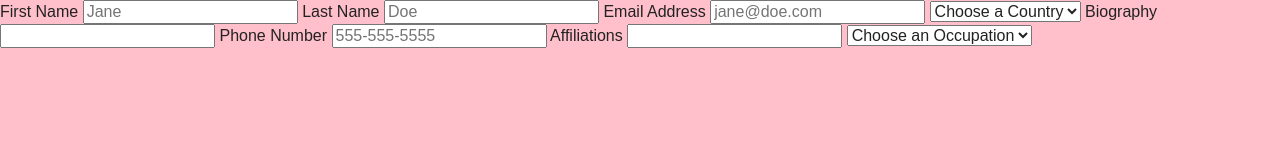
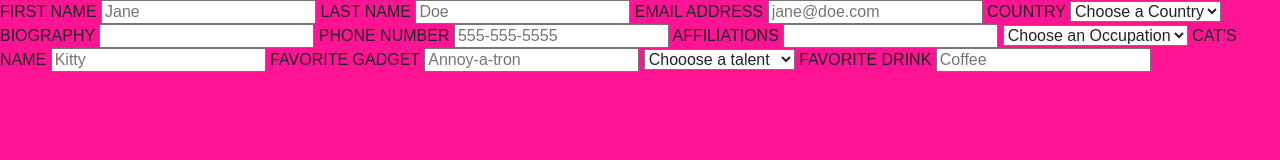
Before and after one commit to JessyRiordan/TIY-Assignments, a website: page MultiColumnForm/index.html in a window 1280 px wide. Drawn offline with Linux system fonts and the light colour scheme.

Commit message:
changes made in class to multicolumnform

```diff
--- a/MultiColumnForm/css/main.css
+++ b/MultiColumnForm/css/main.css
@@ -96,7 +96,7 @@ textarea {
    ========================================================================== */
 
 body {
-  background-color: pink;
+  background-color: deeppink;
 }
 
 
--- a/MultiColumnForm/index.html
+++ b/MultiColumnForm/index.html
@@ -19,18 +19,19 @@
 
         <form>
           <label for=firstname>
-            <span>First Name</span>
+            <span>FIRST NAME</span>
             <input placeholder=Jane>
           </label>
           <label for=lastname>
-            <span>Last Name</span>
+            <span>LAST NAME</span>
             <input placeholder=Doe>
           </label>
           <label for=email>
-            <span>Email Address</span>
+            <span>EMAIL ADDRESS</span>
             <input placeholder=jane@doe.com>
           </label>
           <label for=country>
+            <span>COUNTRY</span>
             <select>
               <option>Choose a Country</option>
               <option>USA</option>
@@ -39,25 +40,47 @@
             </select>
           </label>
           <label for=biography>
-            <span>Biography</span>
+            <span>BIOGRAPHY</span>
             <input>
           </label>
           <label for=phone>
-            <span>Phone Number</span>
+            <span>PHONE NUMBER</span>
             <input placeholder=555-555-5555>
           </label>
           <label for=affiliations>
-            <span>Affiliations</span>
+            <span>AFFILIATIONS</span>
             <input>
           </label>
           <label for=occupation>
             <select>
+              <span>OCCUPATION</span>
               <option>Choose an Occupation</option>
               <option>Web Developer</option>
               <option>Web Designer</option>
               <option>Student</option>
             </select>
           </label>
+          <label for=catName>
+            <span>CAT'S NAME</span>
+            <input placeholder=Kitty>
+          </label>
+          <label for=favGadget>
+            <span>FAVORITE GADGET</span>
+            <input placeholder=Annoy-a-tron>
+          </label>
+          <label for=talent>
+            <select>
+              <span>TYPE OF TALENT</span>
+              <option>Chooose a talent</option>
+              <option>Ninja science</option>
+              <option>Sumo power</option>
+              <option>Samurai precision</option>
+            </select>
+          </label>
+          <label for=favDrink>
+            <span>FAVORITE DRINK</span>
+            <input placeholder=Coffee>
+
         </form>
 
     </body>
```
